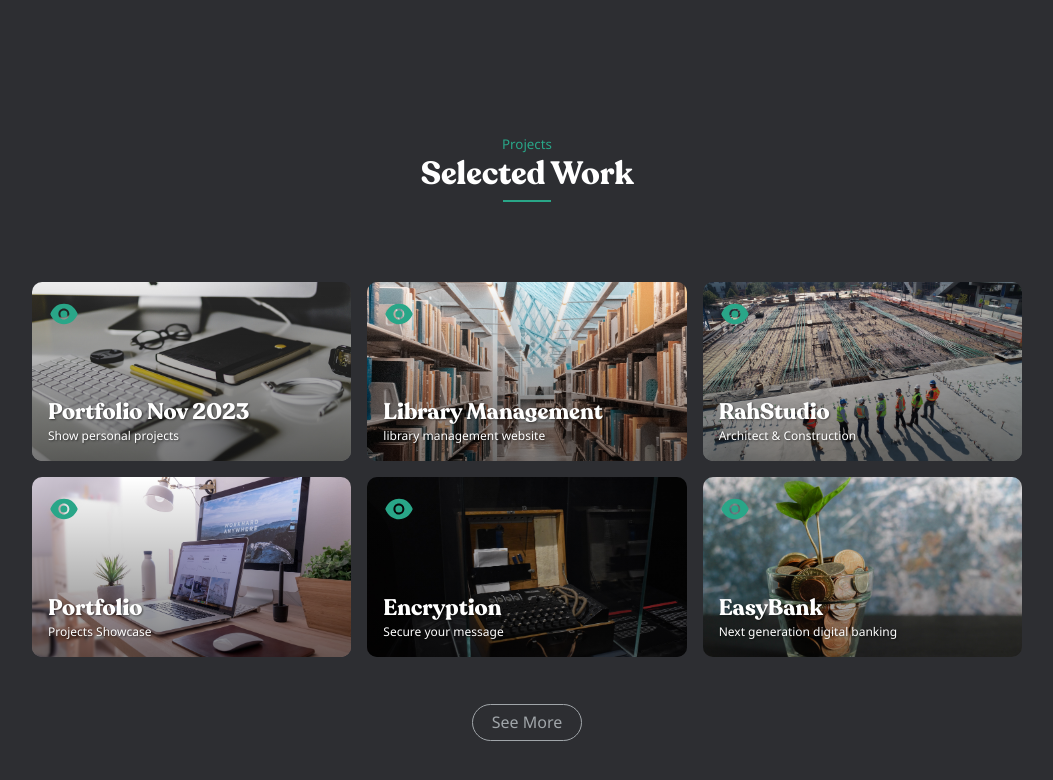
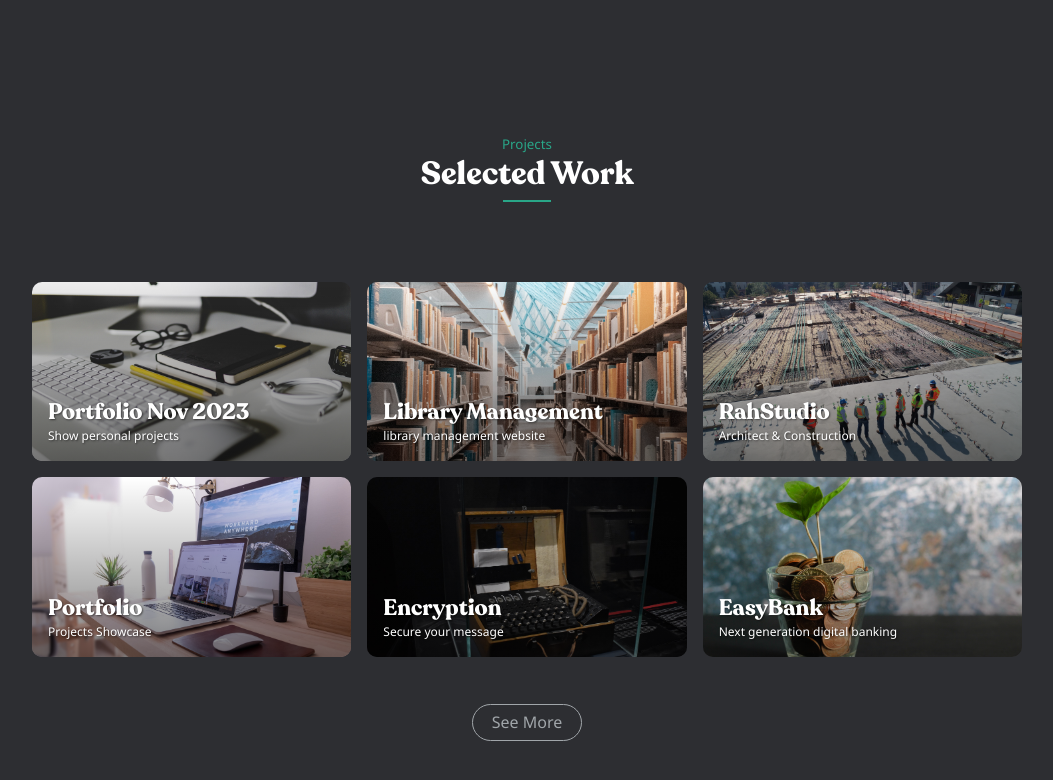
Before and after one commit to wyasyn/green-port, a Next.js app: page / in a window 1280 px wide. Shown: the part 1871-2651 px from the top of the page, without its empty margins (113-1166 px from the left). Built offline with nearby package versions, Linux system fonts and the light colour scheme.

Commit message:
removed eye icon

```diff
--- a/components/FeaturedProjects/FeaturedProjects.tsx
+++ b/components/FeaturedProjects/FeaturedProjects.tsx
@@ -1,7 +1,6 @@
 import './Projects.scss'
 import Image from 'next/image'
 import Link from 'next/link'
-import { AiFillEye } from 'react-icons/ai'
 import { projectsData } from '@/constants/projectsData'
 
 export default function FeaturedProjects() {
@@ -29,9 +28,6 @@ export default function FeaturedProjects() {
                             </p>
                         </div>
                     </div>
-                    <p className="badge">
-                        <AiFillEye />
-                    </p>
                 </Link>
             ))
         }
--- a/components/FeaturedProjects/Projects.scss
+++ b/components/FeaturedProjects/Projects.scss
@@ -45,21 +45,6 @@
              padding: 1rem;
             }
         }
-        .badge {
-            position: absolute;
-            z-index: 3;
-            top: 1.5rem;
-            left: 1.5rem;
-            svg {
-                font-size: 2rem;
-                color: var(--primary);
-                transition: var(--transition);
-            }
-            @media screen and (min-width:1165px) {
-                top: 1rem;
-                left: 1rem;
-            }
-        }
         &:hover, &:focus-visible {
             transform: translateY(-10px);
             .project-info {
--- a/components/Projects/Projects.scss
+++ b/components/Projects/Projects.scss
@@ -45,21 +45,6 @@
              padding: 1rem;
             }
         }
-        .badge {
-            position: absolute;
-            z-index: 3;
-            top: 1.5rem;
-            left: 1.5rem;
-            svg {
-                font-size: 2rem;
-                color: var(--primary);
-                transition: var(--transition);
-            }
-            @media screen and (min-width:1165px) {
-                top: 1rem;
-                left: 1rem;
-            }
-        }
         &:hover, &:focus-visible {
             transform: translateY(-10px);
             .project-info {
--- a/components/Projects/Projects.tsx
+++ b/components/Projects/Projects.tsx
@@ -1,7 +1,6 @@
 import './Projects.scss'
 import Image from 'next/image'
 import Link from 'next/link'
-import { AiFillEye } from 'react-icons/ai'
 import { projectsData } from '@/constants/projectsData'
 
 export default function Projects() {
@@ -28,9 +27,6 @@ export default function Projects() {
                             </p>
                         </div>
                     </div>
-                    <p className="badge">
-                        <AiFillEye />
-                    </p>
                 </Link>
             ))
         }
```
